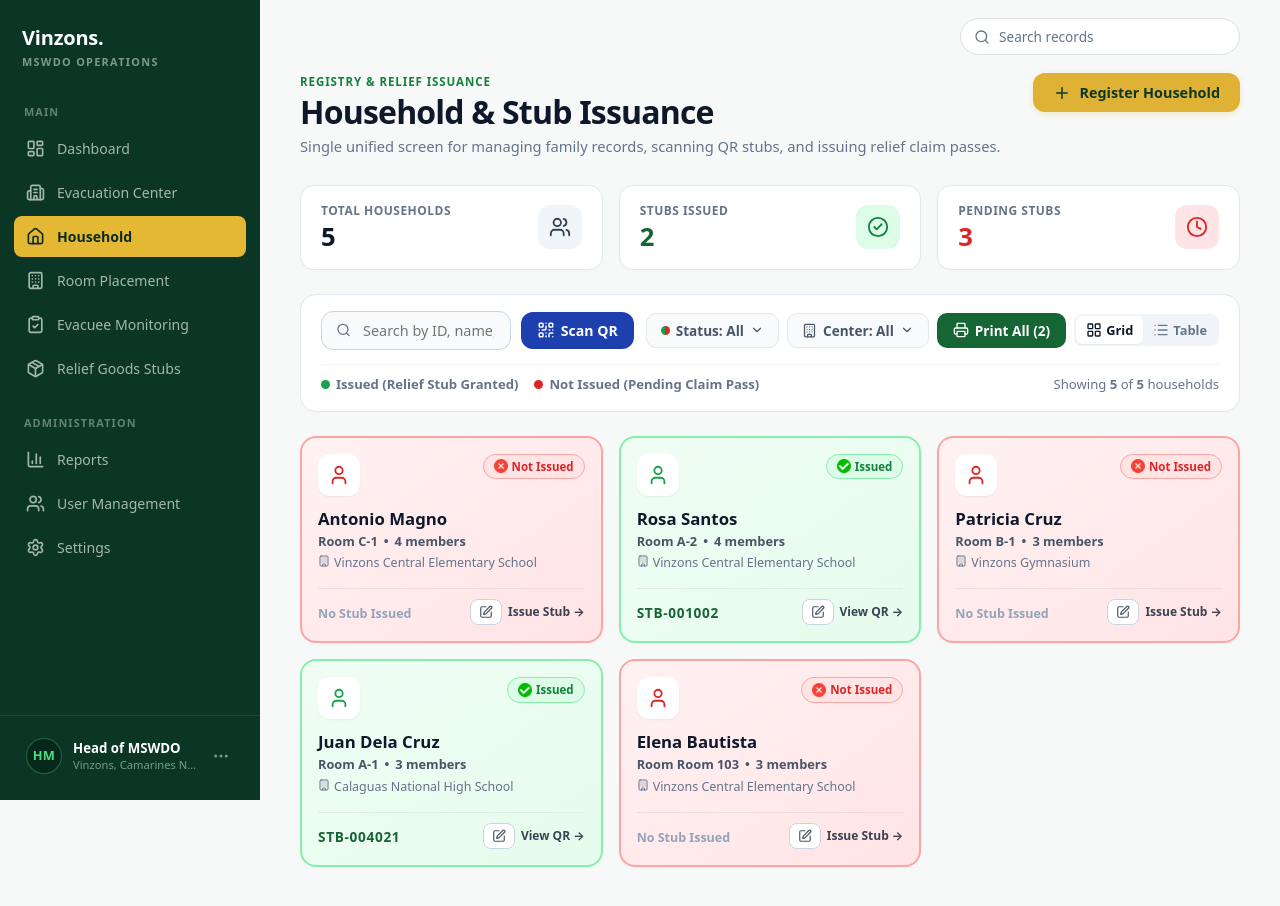
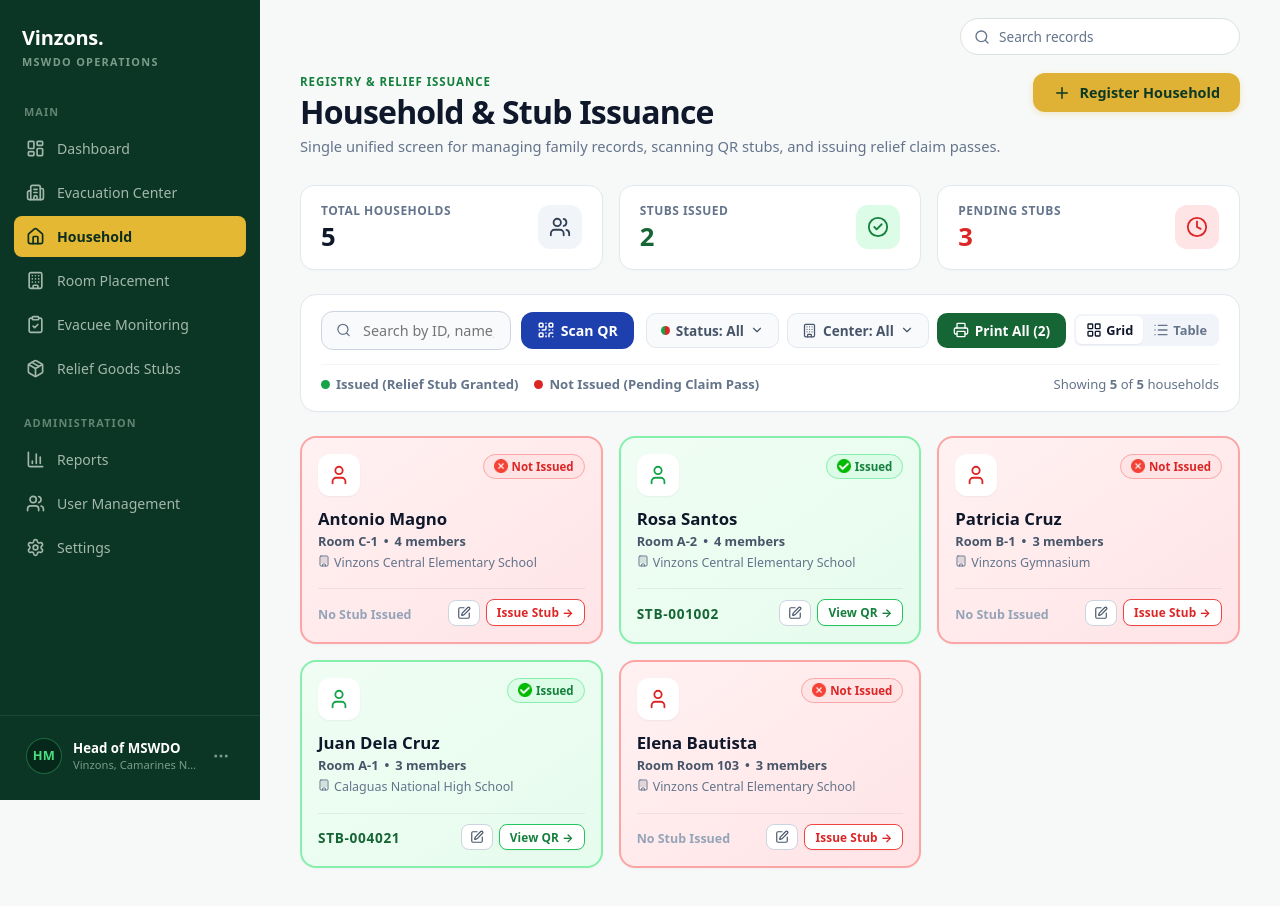
Before and after one commit to shironxiao/mswdo-vinzons, a React (Vite) app: page /admin/household in a window 1280 px wide. Built offline with nearby package versions, Linux system fonts and the light colour scheme.

Commit message:
edit button

```diff
--- a/src/pages/Admin/AdminHousehold.css
+++ b/src/pages/Admin/AdminHousehold.css
@@ -581,14 +581,49 @@
   color: #0f172a;
 }
 
-.vin-admin-tile-issue-hint {
-  font-size: 0.75rem;
+.vin-admin-tile-action-btn {
+  background: #ffffff;
+  border-radius: 8px;
+  padding: 5px 10px;
+  font-size: 0.74rem;
   font-weight: 700;
-  color: #0f172a;
+  letter-spacing: 0.01em;
+  cursor: pointer;
   display: inline-flex;
   align-items: center;
-  gap: 3px;
-  opacity: 0.8;
+  gap: 4px;
+  transition: all 0.18s cubic-bezier(0.4, 0, 0.2, 1);
+  box-shadow: 0 1px 2px rgba(0, 0, 0, 0.04);
+  white-space: nowrap;
+  line-height: 1.2;
+}
+
+/* Not Issued -> Red outline (matches 'Negative' outlined button in guideline) */
+.vin-admin-tile-action-btn--issue {
+  border: 1px solid #ef4444;
+  color: #dc2626;
+}
+
+.vin-admin-tile-action-btn--issue:hover {
+  background: #dc2626;
+  border-color: #dc2626;
+  color: #ffffff;
+  box-shadow: 0 2px 6px rgba(220, 38, 38, 0.25);
+  transform: translateY(-1px);
+}
+
+/* Issued -> Green outline (matches 'Positive' semantic outlined button) */
+.vin-admin-tile-action-btn--view {
+  border: 1px solid #22c55e;
+  color: #15803d;
+}
+
+.vin-admin-tile-action-btn--view:hover {
+  background: #16a34a;
+  border-color: #16a34a;
+  color: #ffffff;
+  box-shadow: 0 2px 6px rgba(22, 163, 74, 0.25);
+  transform: translateY(-1px);
 }
 
 /* ══════════════════════════════════════════════
--- a/src/pages/Admin/Household.jsx
+++ b/src/pages/Admin/Household.jsx
@@ -1075,9 +1075,18 @@ export default function Household() {
                     >
                       <Edit size={14} />
                     </button>
-                    <span className="vin-admin-tile-issue-hint">
+                    <button
+                      type="button"
+                      className={`vin-admin-tile-action-btn ${
+                        item.stubCode ? 'vin-admin-tile-action-btn--view' : 'vin-admin-tile-action-btn--issue'
+                      }`}
+                      onClick={(e) => {
+                        e.stopPropagation();
+                        setSelectedHousehold(item);
+                      }}
+                    >
                       {item.stubCode ? 'View QR' : 'Issue Stub'} →
-                    </span>
+                    </button>
                   </div>
                 </div>
               </div>
@@ -1135,13 +1144,28 @@ export default function Household() {
                     </span>
                   </td>
                   <td style={{ textAlign: 'right' }}>
+                    <div style={{ display: 'inline-flex', alignItems: 'center', gap: 6, justifyContent: 'flex-end' }}>
+                      <button
+                        type="button"
+                        className={`vin-admin-tile-action-btn ${
+                          item.stubCode ? 'vin-admin-tile-action-btn--view' : 'vin-admin-tile-action-btn--issue'
+                        }`}
+                        onClick={(e) => {
+                          e.stopPropagation();
+                          setSelectedHousehold(item);
+                        }}
+                      >
+                        {item.stubCode ? 'View QR' : 'Issue Stub'} →
+                      </button>
                       <button
                         type="button"
                         className="vin-admin-tile-edit-btn"
                         onClick={(e) => openEdit(item, e)}
+                        title={`Edit ${item.name}`}
                       >
                         <Edit size={14} />
                       </button>
+                    </div>
                   </td>
                 </tr>
               ))}
```
Lines whose indentation alone changed are shown as unchanged.
